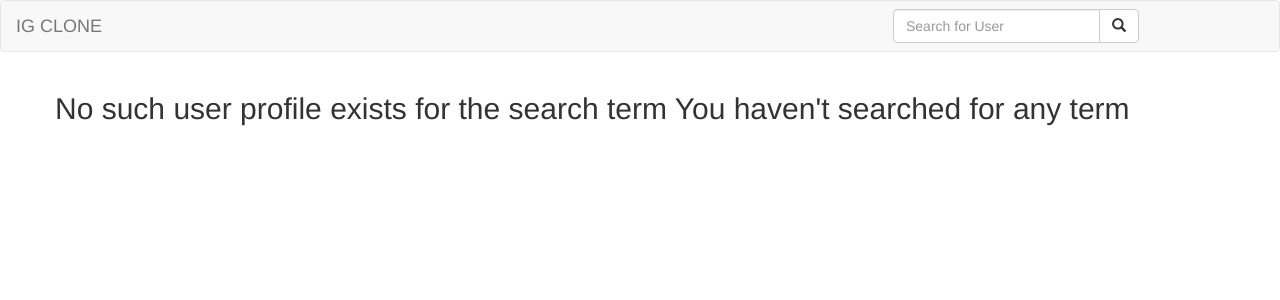
After one commit to AlexKarari/Instagram, a Django app: page /search/ in a window 1280 px wide. The commit adds this page. Shown: the top 300 px of the page. Run offline with Django 3.2, Linux system fonts and the light colour scheme; some libraries are stand-ins or nearby versions.

Commit message:
views.py
function for search created

```diff
--- /dev/null
+++ b/insta_clone/templates/all/search.html
@@ -0,0 +1,25 @@
+{%extends 'all/base.html'%}
+{% block content %}
+<div class="container">
+
+    <div class="row">
+        {% if profile %}
+        <h2>Found {{ profile|length }} of searched term {{message}}</h2>
+        {% else %}
+        <h2> No such user profile exists for the search term {{message}}</h2>
+        {% endif %}
+
+    </div>
+
+    <div class="row">
+
+        {% if profile %}
+        {% for prof in profile %}
+        <div class="col-sm-6 col-md-3">
+            <h1>{{prof.user}}</h1>
+        </div>
+        {% endfor %}
+        {% endif %}
+    </div>
+</div>
+{% endblock %}
--- a/insta_clone/templates/navbar.html
+++ b/insta_clone/templates/navbar.html
@@ -3,5 +3,22 @@
         <div class="navbar-header">
             <a class="navbar-brand" href="{% url 'home' %}">IG CLONE</a>
         </div>
+        <!-- Adding a search form  -->
+        <div class="col-sm-4 col-md-4 navbar-right">
+
+            <form class="navbar-form" role="search" action="{% url 'search_results' %}">
+
+                <div class="input-group">
+                    <input type="text" class="form-control" placeholder="Search for User" name="user">
+                    <div class="input-group-btn">
+                        <button class="btn btn-default" type="submit">
+                            <i class="glyphicon glyphicon-search"></i>
+                        </button>
+                    </div>
+                </div>
+
+            </form>
+        </div>
+        <!-- search form end -->
     </div>
 </nav>
--- a/insta_clone/urls.py
+++ b/insta_clone/urls.py
@@ -5,4 +5,5 @@ from django.conf.urls.static import static
 
 urlpatterns = [
     url('^$', views.profile, name='home'),
+    url(r'^search/', views.search_results, name='search_results')
 ]
--- a/insta_clone/views.py
+++ b/insta_clone/views.py
@@ -5,3 +5,16 @@ from .models import Profile, Comments, Image
 def profile(request):
     prof_pic = Profile.objects.all()
     return render(request, 'all/profile.html', {'avatar': prof_pic})
+
+#View function to search for users in the app
+def search_results(request):
+    if 'user' in request.GET and request.GET["user"]:
+        search_term = request.GET.get("user")
+        searched_articles = Profile.search_by_user_username(search_term)
+        message = f"{search_term}"
+
+        return render(request, 'all/search.html', {"message": message, "articles": searched_articles})
+
+    else:
+        message = "You haven't searched for any term"
+        return render(request, 'all/search.html', {"message": message})
```
Also changed, not shown: insta_clone/models.py (+22 -1 lines), insta_clone/migrations/0003_auto_20180509_1556.py (added).
